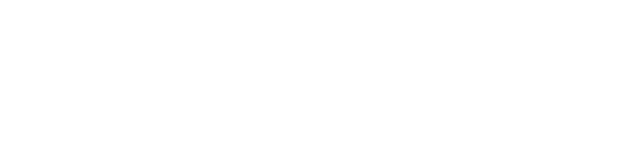
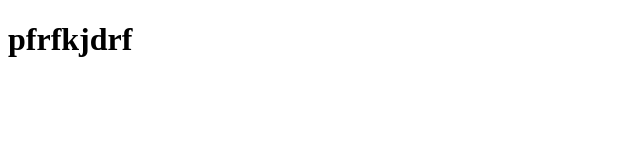
Before and after one commit to Inoyatullo/repair-design, a plain HTML site: page index.html in a window 1280 px wide. Shown: the whole page, without its empty margins (0-640 px from the left). Drawn offline with Linux system fonts and the light colour scheme.

Commit message:
create index.html

```diff
--- a/index.html
+++ b/index.html
@@ -6,6 +6,6 @@
   <title>Document</title>
 </head>
 <body>
-
+  <h1>pfrfkjdrf</h1>
 </body>
 </html>
```
